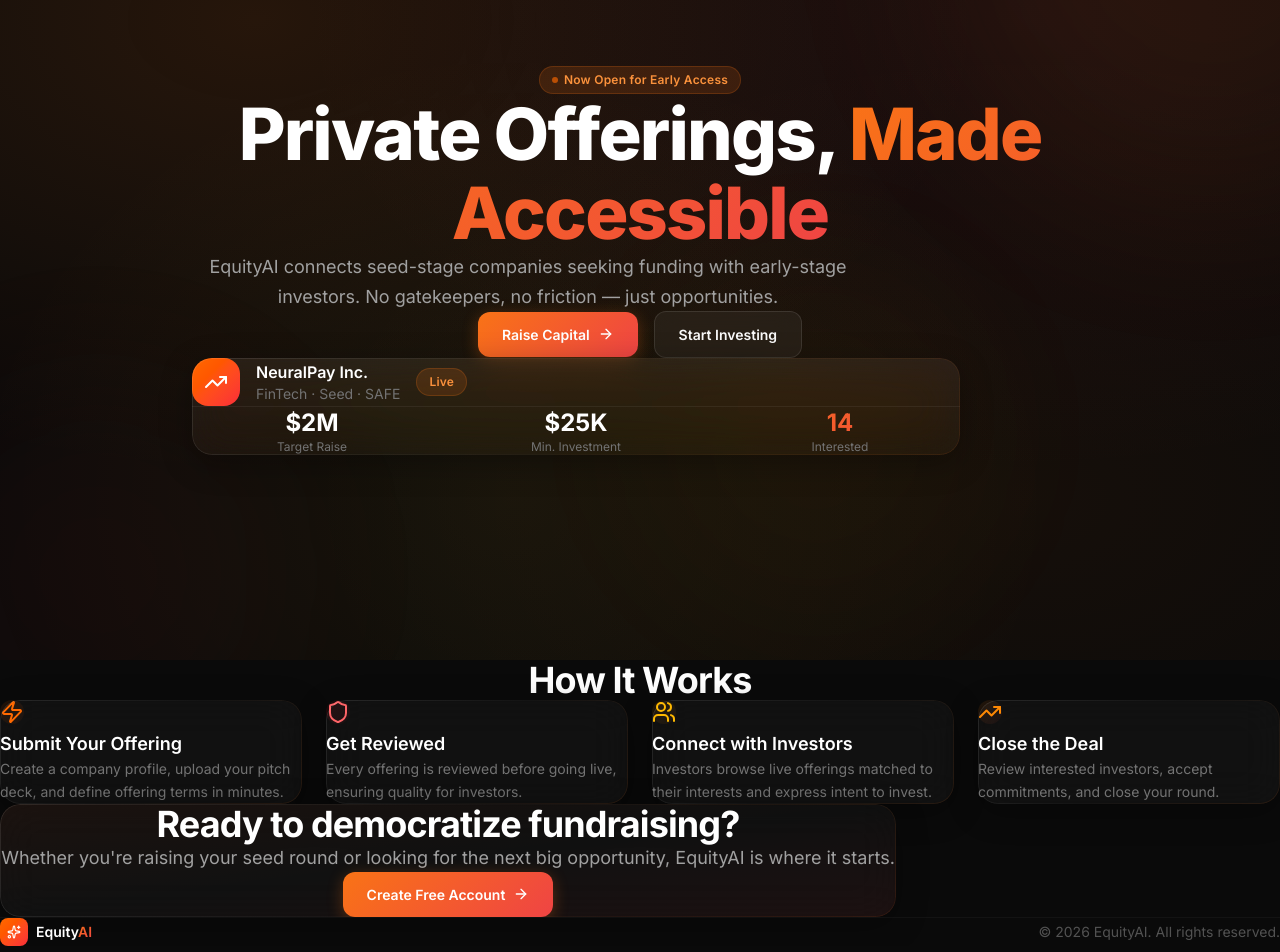
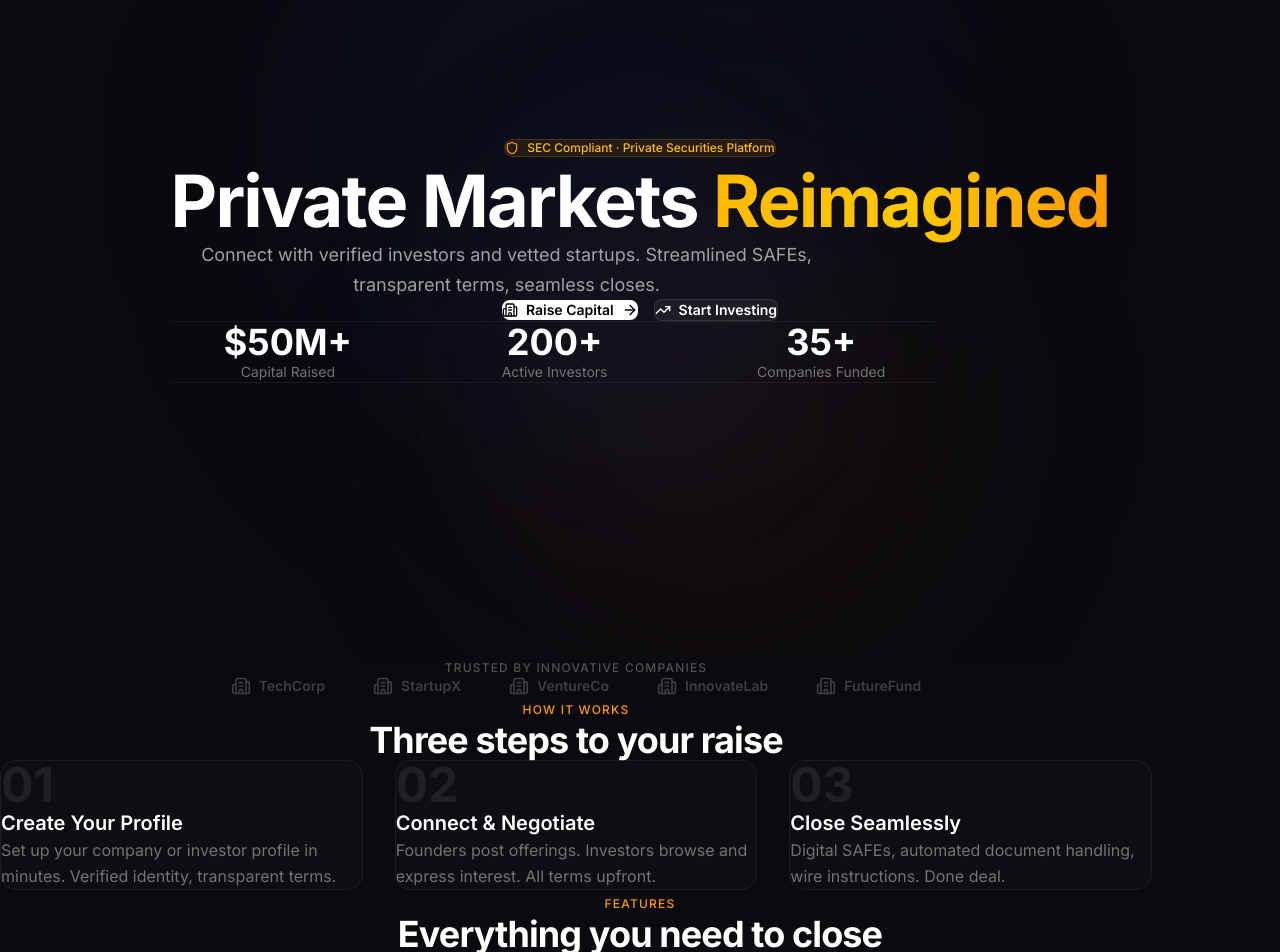
Before and after one commit to LaZe-dino/equityai, a Next.js app: page / in a window 1280 px wide. Shown: the part 140-1092 px from the top of the page. Built offline with nearby package versions, Linux system fonts and the light colour scheme.

Commit message:
feat: new premium landing page - Forge Global inspired design with amber/gold theme

```diff
--- a/src/app/page.tsx
+++ b/src/app/page.tsx
@@ -3,81 +3,83 @@
 import Link from 'next/link';
 import { useTranslations } from 'next-intl';
 import { motion } from 'framer-motion';
-import { ArrowRight, Shield, Zap, Users, TrendingUp, Sparkles } from 'lucide-react';
+import { ArrowRight, Shield, Zap, Users, TrendingUp, Sparkles, Lock, Building2, CheckCircle2 } from 'lucide-react';
 
 const fadeInUp = {
-  hidden: { opacity: 0, y: 30 },
+  hidden: { opacity: 0, y: 40 },
   visible: (i: number) => ({
     opacity: 1,
     y: 0,
-    transition: { delay: i * 0.1, duration: 0.6, ease: [0.22, 1, 0.36, 1] as [number, number, number, number] },
+    transition: { delay: i * 0.15, duration: 0.8, ease: [0.22, 1, 0.36, 1] as [number, number, number, number] },
   }),
 };
 
 const stagger = {
-  visible: { transition: { staggerChildren: 0.1 } },
+  visible: { transition: { staggerChildren: 0.15 } },
 };
 
 export default function HomePage() {
   const t = useTranslations();
 
   return (
-    <div className="min-h-screen overflow-hidden">
-      {/* Floating gradient orbs */}
+    <div className="min-h-screen overflow-hidden bg-[#0a0a0f]">
+      {/* Premium gradient background */}
       <div className="pointer-events-none fixed inset-0 overflow-hidden">
-        <div className="gradient-orb gradient-orb-1" />
-        <div className="gradient-orb gradient-orb-2" />
-        <div className="gradient-orb gradient-orb-3" />
+        <div className="absolute left-1/4 top-0 h-[600px] w-[600px] rounded-full bg-blue-900/10 blur-[120px]" />
+        <div className="absolute bottom-0 right-1/4 h-[500px] w-[500px] rounded-full bg-amber-900/10 blur-[100px]" />
+        <div className="absolute left-1/2 top-1/3 h-[400px] w-[400px] -translate-x-1/2 rounded-full bg-indigo-900/5 blur-[80px]" />
       </div>
 
       {/* Nav */}
-      <nav className="glass-nav fixed top-0 right-0 left-0 z-50">
+      <nav className="fixed top-0 right-0 left-0 z-50 border-b border-white/[0.04] bg-[#0a0a0f]/80 backdrop-blur-xl">
         <div className="mx-auto flex max-w-7xl items-center justify-between px-6 py-4">
-          <Link href="/" className="flex items-center gap-2">
-            <div className="flex h-9 w-9 items-center justify-center rounded-xl bg-gradient-to-br from-orange-500 to-red-500">
+          <Link href="/" className="flex items-center gap-2.5">
+            <div className="flex h-9 w-9 items-center justify-center rounded-lg bg-gradient-to-br from-amber-500 to-yellow-600 shadow-lg shadow-amber-500/20">
               <Sparkles className="h-5 w-5 text-white" />
             </div>
             <span className="text-xl font-bold tracking-tight text-white">
-              Equity<span className="text-gradient">AI</span>
+              Equity<span className="text-amber-500">AI</span>
             </span>
           </Link>
-          <div className="flex items-center gap-3">
+          <div className="flex items-center gap-1">
             <Link
               href="/login"
-              className="rounded-xl px-4 py-2.5 text-sm font-medium text-neutral-400 transition-colors hover:text-white"
+              className="rounded-lg px-4 py-2 text-sm font-medium text-neutral-400 transition-colors hover:text-white"
             >
               {t('nav.login')}
             </Link>
-            <Link href="/signup" className="btn-primary text-sm">
+            <Link href="/signup" className="ml-2 rounded-lg bg-amber-500 px-4 py-2 text-sm font-semibold text-black transition-all hover:bg-amber-400 hover:shadow-lg hover:shadow-amber-500/25">
               {t('nav.getStarted')}
-              <ArrowRight className="h-4 w-4" />
             </Link>
           </div>
         </div>
       </nav>
 
-      {/* Hero */}
-      <section className="relative flex min-h-screen items-center justify-center px-6 pt-20">
+      {/* Hero Section */}
+      <section className="relative flex min-h-screen items-center justify-center px-6 pt-24">
         <motion.div
-          className="mx-auto max-w-4xl text-center"
+          className="mx-auto max-w-5xl text-center"
           initial="hidden"
           animate="visible"
           variants={stagger}
         >
-          <motion.div variants={fadeInUp} custom={0}>
-            <span className="badge badge-live mb-6 inline-flex items-center gap-1.5">
-              <span className="h-1.5 w-1.5 rounded-full bg-orange-500 animate-pulse" />
-              Now Open for Early Access
-            </span>
+          {/* Trust Badge */}
+          <motion.div variants={fadeInUp} custom={0} className="mb-8">
+            <div className="inline-flex items-center gap-2 rounded-full border border-amber-500/20 bg-amber-500/10 px-4 py-1.5">
+              <Shield className="h-3.5 w-3.5 text-amber-500" />
+              <span className="text-xs font-medium text-amber-400">SEC Compliant · Private Securities Platform</span>
+            </div>
           </motion.div>
 
           <motion.h1
-            className="text-5xl font-extrabold leading-[1.1] tracking-tight text-white sm:text-7xl"
+            className="text-5xl font-bold leading-[1.1] tracking-tight text-white sm:text-6xl lg:text-7xl"
             variants={fadeInUp}
             custom={1}
           >
-            {t('hero.title')}{' '}
-            <span className="text-gradient">{t('hero.titleAccent')}</span>
+            Private Markets{' '}
+            <span className="bg-gradient-to-r from-amber-400 via-yellow-400 to-amber-500 bg-clip-text text-transparent">
+              Reimagined
+            </span>
           </motion.h1>
 
           <motion.p
@@ -85,7 +87,8 @@ export default function HomePage() {
             variants={fadeInUp}
             custom={2}
           >
-            {t('hero.subtitle')}
+            Connect with verified investors and vetted startups.
+            Streamlined SAFEs, transparent terms, seamless closes.
           </motion.p>
 
           <motion.div
@@ -93,54 +96,87 @@ export default function HomePage() {
             variants={fadeInUp}
             custom={3}
           >
-            <Link href="/signup?role=founder" className="btn-primary px-8 py-3.5 text-[15px]">
-              {t('hero.raiseCapital')}
-              <ArrowRight className="h-4 w-4" />
+            <Link href="/signup?role=founder" className="group flex items-center gap-2 rounded-lg bg-white px-6 py-3 text-sm font-semibold text-black transition-all hover:bg-neutral-200">
+              <Building2 className="h-4 w-4" />
+              Raise Capital
+              <ArrowRight className="h-4 w-4 transition-transform group-hover:translate-x-1" />
             </Link>
-            <Link href="/signup?role=investor" className="btn-secondary px-8 py-3.5 text-[15px]">
-              {t('hero.startInvesting')}
+            <Link href="/signup?role=investor" className="flex items-center gap-2 rounded-lg border border-white/10 bg-white/5 px-6 py-3 text-sm font-semibold text-white backdrop-blur-sm transition-all hover:border-amber-500/30 hover:bg-amber-500/10">
+              <TrendingUp className="h-4 w-4" />
+              Start Investing
             </Link>
           </motion.div>
 
-          {/* Floating glass card preview */}
+          {/* Stats Bar */}
           <motion.div
-            className="mx-auto mt-20 max-w-3xl"
+            className="mx-auto mt-20 grid max-w-3xl grid-cols-3 gap-8 border-y border-white/[0.06] py-8"
             variants={fadeInUp}
             custom={4}
           >
-            <div className="glass-card glass-shine p-1">
-              <div className="rounded-[16px] bg-gradient-to-b from-white/[0.04] to-transparent p-8">
-                <div className="flex items-center gap-4 border-b border-white/[0.06] pb-6">
-                  <div className="flex h-12 w-12 items-center justify-center rounded-2xl bg-gradient-to-br from-orange-500 to-red-500">
-                    <TrendingUp className="h-6 w-6 text-white" />
-                  </div>
-                  <div className="text-left">
-                    <h3 className="font-semibold text-white">NeuralPay Inc.</h3>
-                    <p className="text-sm text-neutral-500">FinTech · Seed · SAFE</p>
-                  </div>
-                  <span className="badge badge-live ml-auto">Live</span>
-                </div>
-                <div className="mt-6 grid grid-cols-3 gap-6 text-center">
-                  <div>
-                    <p className="text-2xl font-bold text-white">$2M</p>
-                    <p className="text-xs text-neutral-500">Target Raise</p>
-                  </div>
-                  <div>
-                    <p className="text-2xl font-bold text-white">$25K</p>
-                    <p className="text-xs text-neutral-500">Min. Investment</p>
-                  </div>
-                  <div>
-                    <p className="text-2xl font-bold text-gradient">14</p>
-                    <p className="text-xs text-neutral-500">Interested</p>
-                  </div>
-                </div>
-              </div>
-            </div>
+            <Stat value="$50M+" label="Capital Raised" />
+            <Stat value="200+" label="Active Investors" />
+            <Stat value="35+" label="Companies Funded" />
           </motion.div>
         </motion.div>
       </section>
 
-      {/* Features */}
+      {/* Trust Logos */}
+      <section className="relative px-6 py-16">
+        <div className="mx-auto max-w-6xl">
+          <p className="text-center text-xs font-medium uppercase tracking-widest text-neutral-600">
+            Trusted by innovative companies
+          </p>
+          <div className="mt-8 flex flex-wrap items-center justify-center gap-12 opacity-50">
+            {['TechCorp', 'StartupX', 'VentureCo', 'InnovateLab', 'FutureFund'].map((name) => (
+              <div key={name} className="flex items-center gap-2 text-neutral-500">
+                <Building2 className="h-5 w-5" />
+                <span className="text-sm font-semibold">{name}</span>
+              </div>
+            ))}
+          </div>
+        </div>
+      </section>
+
+      {/* How It Works */}
+      <section className="relative px-6 py-32">
+        <div className="mx-auto max-w-6xl">
+          <motion.div
+            className="text-center"
+            initial={{ opacity: 0, y: 20 }}
+            whileInView={{ opacity: 1, y: 0 }}
+            viewport={{ once: true }}
+            transition={{ duration: 0.6 }}
+          >
+            <span className="text-xs font-medium uppercase tracking-widest text-amber-500">How It Works</span>
+            <h2 className="mt-4 text-4xl font-bold tracking-tight text-white">
+              Three steps to your raise
+            </h2>
+          </motion.div>
+
+          <div className="mt-20 grid grid-cols-1 gap-8 md:grid-cols-3">
+            <StepCard
+              number="01"
+              title="Create Your Profile"
+              description="Set up your company or investor profile in minutes. Verified identity, transparent terms."
+              index={0}
+            />
+            <StepCard
+              number="02"
+              title="Connect & Negotiate"
+              description="Founders post offerings. Investors browse and express interest. All terms upfront."
+              index={1}
+            />
+            <StepCard
+              number="03"
+              title="Close Seamlessly"
+              description="Digital SAFEs, automated document handling, wire instructions. Done deal."
+              index={2}
+            />
+          </div>
+        </div>
+      </section>
+
+      {/* Features Grid */}
       <section className="relative px-6 py-32">
         <div className="mx-auto max-w-7xl">
           <motion.div
@@ -150,86 +186,116 @@ export default function HomePage() {
             viewport={{ once: true }}
             transition={{ duration: 0.6 }}
           >
-            <h2 className="text-4xl font-bold tracking-tight text-white">
-              {t('features.heading')}
+            <span className="text-xs font-medium uppercase tracking-widest text-amber-500">Features</span>
+            <h2 className="mt-4 text-4xl font-bold tracking-tight text-white">
+              Everything you need to close
             </h2>
           </motion.div>
 
           <div className="mt-20 grid grid-cols-1 gap-6 md:grid-cols-2 lg:grid-cols-4">
             <FeatureCard
-              icon={<Zap className="h-6 w-6 text-orange-500" />}
-              title={t('features.submit.title')}
-              description={t('features.submit.desc')}
+              icon={<Zap className="h-6 w-6 text-amber-500" />}
+              title="Lightning Fast"
+              description="From signup to live offering in under 10 minutes. No paperwork delays."
               index={0}
-              color="from-orange-500/10 to-orange-600/5"
             />
             <FeatureCard
-              icon={<Shield className="h-6 w-6 text-red-400" />}
-              title={t('features.review.title')}
-              description={t('features.review.desc')}
+              icon={<Lock className="h-6 w-6 text-emerald-400" />}
+              title="Bank-Grade Security"
+              description="SOC 2 compliant infrastructure. Your data is encrypted and protected."
               index={1}
-              color="from-red-500/10 to-red-600/5"
             />
             <FeatureCard
-              icon={<Users className="h-6 w-6 text-amber-400" />}
-              title={t('features.connect.title')}
-              description={t('features.connect.desc')}
+              icon={<Users className="h-6 w-6 text-blue-400" />}
+              title="Verified Network"
+              description="Every investor and founder is identity-verified. No bots, no scams."
               index={2}
-              color="from-amber-500/10 to-amber-600/5"
             />
             <FeatureCard
-              icon={<TrendingUp className="h-6 w-6 text-orange-400" />}
-              title={t('features.close.title')}
-              description={t('features.close.desc')}
+              icon={<CheckCircle2 className="h-6 w-6 text-amber-400" />}
+              title="Compliant by Design"
+              description="Built-in SEC compliance checks. Accredited investor verification included."
               index={3}
-              color="from-orange-400/10 to-red-500/5"
             />
           </div>
         </div>
       </section>
 
-      {/* CTA */}
+      {/* CTA Section */}
       <section className="relative px-6 py-32">
         <div className="mx-auto max-w-4xl">
           <motion.div
-            className="glass-card overflow-hidden p-12 text-center md:p-16"
+            className="relative overflow-hidden rounded-2xl border border-amber-500/20 bg-gradient-to-br from-amber-500/10 via-[#0a0a0f] to-blue-900/10 p-12 text-center md:p-16"
             initial={{ opacity: 0, scale: 0.95 }}
             whileInView={{ opacity: 1, scale: 1 }}
             viewport={{ once: true }}
             transition={{ duration: 0.6 }}
           >
-            <div className="pointer-events-none absolute inset-0 bg-gradient-to-br from-orange-600/5 via-transparent to-red-600/5" />
+            <div className="pointer-events-none absolute inset-0 bg-[radial-gradient(circle_at_50%_0%,rgba(251,191,36,0.1),transparent_50%)]" />
             <h2 className="relative text-3xl font-bold tracking-tight text-white md:text-4xl">
-              {t('cta.heading')}
+              Ready to raise or invest?
             </h2>
-            <p className="relative mt-4 text-lg text-neutral-400">
-              {t('cta.subtitle')}
+            <p className="relative mx-auto mt-4 max-w-lg text-lg text-neutral-400">
+              Join hundreds of founders and investors already using EquityAI to build the future.
             </p>
-            <Link href="/signup" className="btn-primary relative mt-8 px-8 py-3.5 text-[15px]">
-              {t('cta.button')}
-              <ArrowRight className="h-4 w-4" />
-            </Link>
+            <div className="relative mt-8 flex flex-col items-center justify-center gap-4 sm:flex-row">
+              <Link href="/signup?role=founder" className="rounded-lg bg-amber-500 px-6 py-3 text-sm font-semibold text-black transition-all hover:bg-amber-400 hover:shadow-lg hover:shadow-amber-500/25">
+                Start Raising
+              </Link>
+              <Link href="/signup?role=investor" className="rounded-lg border border-white/10 bg-white/5 px-6 py-3 text-sm font-semibold text-white transition-all hover:border-amber-500/30 hover:bg-amber-500/10">
+                Explore Offerings
+              </Link>
+            </div>
           </motion.div>
         </div>
       </section>
 
       {/* Footer */}
       <footer className="relative border-t border-white/[0.04] px-6 py-12">
-        <div className="mx-auto flex max-w-7xl items-center justify-between">
+        <div className="mx-auto flex max-w-7xl flex-col items-center justify-between gap-4 sm:flex-row">
           <div className="flex items-center gap-2">
-            <div className="flex h-7 w-7 items-center justify-center rounded-lg bg-gradient-to-br from-orange-500 to-red-500">
+            <div className="flex h-7 w-7 items-center justify-center rounded-lg bg-gradient-to-br from-amber-500 to-yellow-600">
               <Sparkles className="h-3.5 w-3.5 text-white" />
             </div>
             <span className="text-sm font-semibold text-white">
-              Equity<span className="text-gradient">AI</span>
+              Equity<span className="text-amber-500">AI</span>
             </span>
           </div>
           <p className="text-sm text-neutral-600">
-            &copy; {new Date().getFullYear()} EquityAI. {t('footer.rights')}
+            &copy; {new Date().getFullYear()} EquityAI. All rights reserved.
           </p>
+          <div className="flex items-center gap-6 text-sm text-neutral-500">
+            <Link href="/privacy" className="hover:text-white">Privacy</Link>
+            <Link href="/terms" className="hover:text-white">Terms</Link>
+          </div>
         </div>
       </footer>
     </div>
+  );
+}
+
+function Stat({ value, label }: { value: string; label: string }) {
+  return (
+    <div className="text-center">
+      <p className="text-3xl font-bold text-white sm:text-4xl">{value}</p>
+      <p className="mt-1 text-sm text-neutral-500">{label}</p>
+    </div>
+  );
+}
+
+function StepCard({ number, title, description, index }: { number: string; title: string; description: string; index: number }) {
+  return (
+    <motion.div
+      className="relative rounded-2xl border border-white/[0.06] bg-white/[0.02] p-8 backdrop-blur-sm"
+      initial={{ opacity: 0, y: 30 }}
+      whileInView={{ opacity: 1, y: 0 }}
+      viewport={{ once: true }}
+      transition={{ delay: index * 0.15, duration: 0.6, ease: [0.22, 1, 0.36, 1] as [number, number, number, number] }}
+    >
+      <span className="text-5xl font-bold text-white/[0.08]">{number}</span>
+      <h3 className="mt-4 text-xl font-semibold text-white">{title}</h3>
+      <p className="mt-2 leading-relaxed text-neutral-500">{description}</p>
+    </motion.div>
   );
 }
 
@@ -238,23 +304,21 @@ function FeatureCard({
   title,
   description,
   index,
-  color,
 }: {
   icon: React.ReactNode;
   title: string;
   description: string;
   index: number;
-  color: string;
 }) {
   return (
     <motion.div
-      className="glass-card p-6"
+      className="rounded-2xl border border-white/[0.06] bg-white/[0.02] p-6 backdrop-blur-sm transition-colors hover:border-amber-500/20 hover:bg-white/[0.04]"
       initial={{ opacity: 0, y: 30 }}
       whileInView={{ opacity: 1, y: 0 }}
       viewport={{ once: true }}
       transition={{ delay: index * 0.1, duration: 0.5, ease: [0.22, 1, 0.36, 1] as [number, number, number, number] }}
     >
-      <div className={`inline-flex rounded-2xl bg-gradient-to-br ${color} p-3`}>
+      <div className="inline-flex rounded-xl bg-white/[0.04] p-3">
         {icon}
       </div>
       <h3 className="mt-4 text-lg font-semibold text-white">{title}</h3>
```
